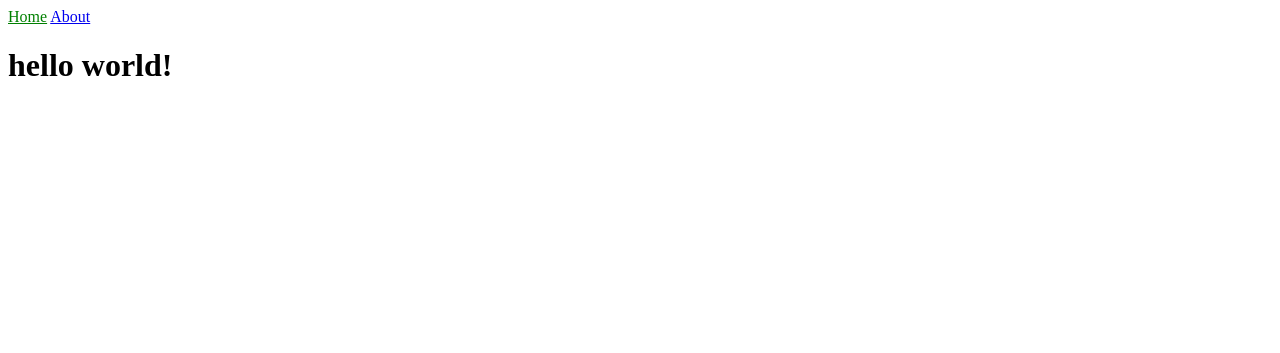
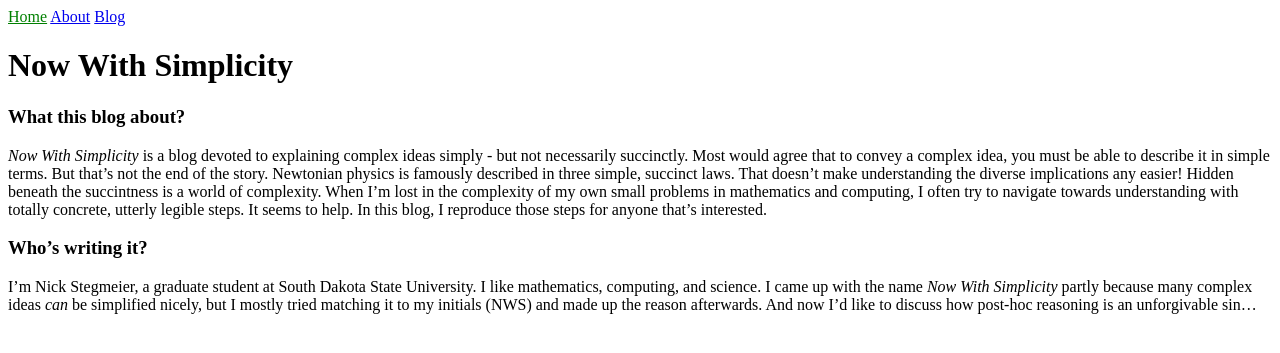
Before and after one commit to nickstegmeier/nickstegmeier.github.io, a Jekyll site: the page built from index.md, in a window 1280 px wide. Shown: the top 353 px of the page. Built offline with Jekyll 4.4.1, drawn with Linux system fonts in a browser that asks for light colours.

Commit message:
working?

```diff
--- a/_data/navigation.yml
+++ b/_data/navigation.yml
@@ -2,3 +2,5 @@
   link: /
 - name: About
   link: /about.html
+- name: Blog
+  link: /blog.html
--- a/_layouts/default.html
+++ b/_layouts/default.html
@@ -1,6 +1,7 @@
 <!doctype html>
 <html>
   <head>
+    {% include head.html %}
     <meta charset="utf-8">
     <title>{{ page.title }}</title>
     <link rel="stylesheet" href="/assets/css/styles.css">
--- a/index.md
+++ b/index.md
@@ -1,5 +1,14 @@
 ---
 layout: default
-title: Home
+title: Now With Simplicity
 ---
-<h1>{{ "Hello world!" | downcase }}</h1>
+<h1>{{ page.title }}</h1>
+
+### What this blog about?
+
+*Now With Simplicity* is a blog devoted to explaining complex ideas simply - but not necessarily succinctly. Most would agree that to convey a complex idea, you must be able to describe it in simple terms. But that's not the end of the story. Newtonian physics is famously described in three simple, succinct laws. That doesn't make understanding the diverse implications any easier! Hidden beneath the succintness is a world of complexity. When I'm lost in the complexity of my own small problems in mathematics and computing, I often try to navigate towards understanding with totally concrete, utterly legible steps. It seems to help. In this blog, I reproduce those steps for anyone that's interested.
+
+
+### Who's writing it?
+
+I'm Nick Stegmeier, a graduate student at South Dakota State University. I like mathematics, computing, and science. I came up with the name *Now With Simplicity* partly because many complex ideas *can* be simplified nicely, but I mostly tried matching it to  my initials (NWS) and made up the reason afterwards. And now I'd like to discuss how post-hoc reasoning is an unforgivable sin...
```
Also changed, not shown: about.md (+1 -1 lines).
